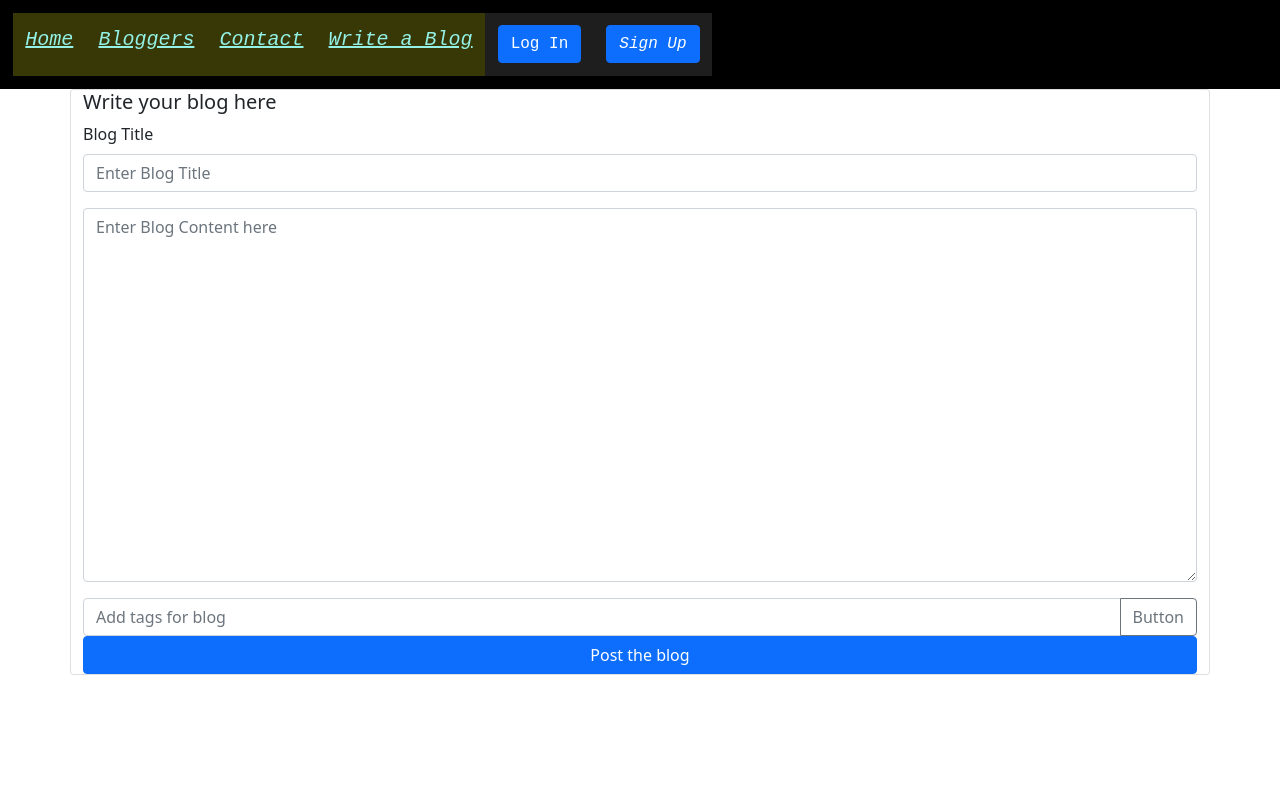
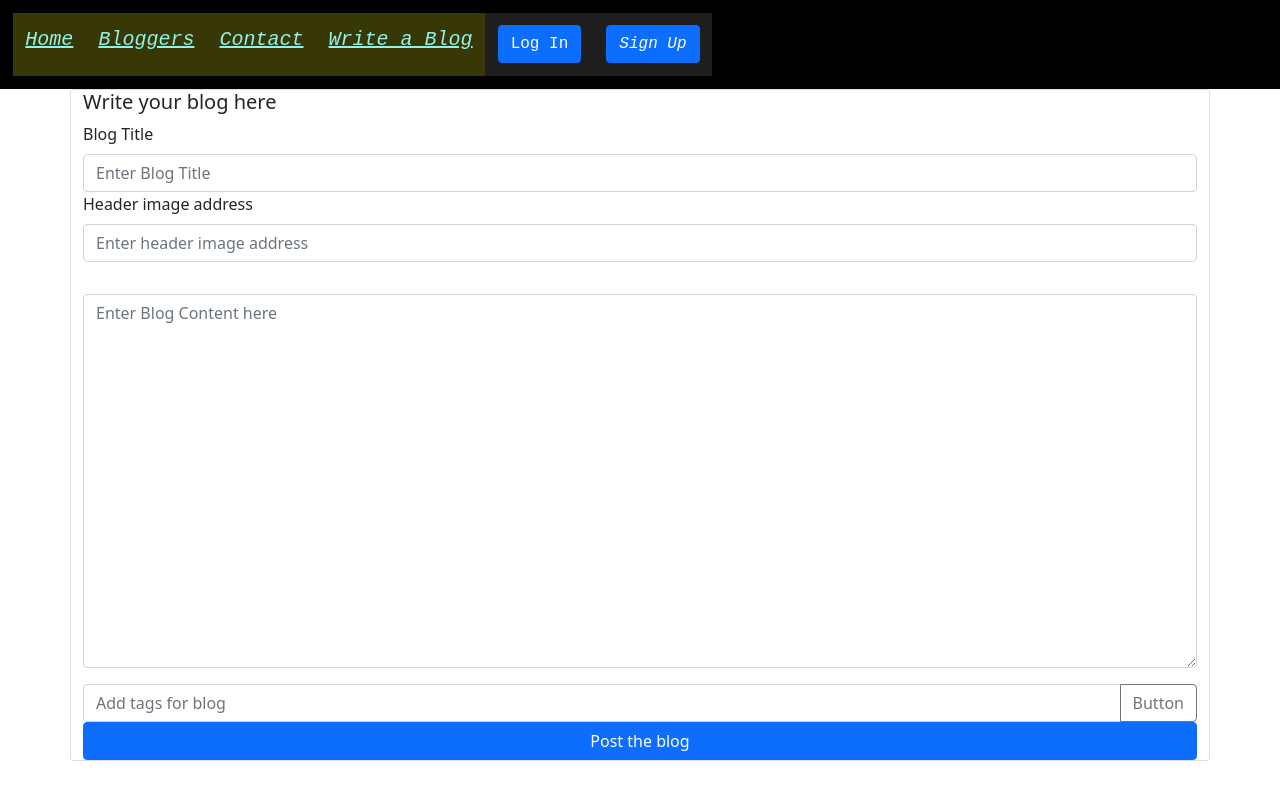
Before and after one commit to isayan58/blog-fe, a React (Create React App) app: page /write-a-blog in a window 1280 px wide. Built offline with nearby package versions, Linux system fonts and the light colour scheme.

Commit message:
Sent post request to Server via client

```diff
--- a/src/Blogpost/BlogWrite.tsx
+++ b/src/Blogpost/BlogWrite.tsx
@@ -6,13 +6,31 @@ const BlogWrite =() =>
 {
     const [author, setAuthor] = useState(4);
     const [blogtitle, setBlogTitle] = useState("");
+    const [image, setImage] = useState("");
     const [blogcontent, setBlogContent] = useState("");
     const [tag, setTag]=useState("");
-    const [tags, setTags]=useState([""]);
+    const [tags, setTags]=useState(["Blogs"]);
 
-    const handleClick =() => {
-        console.log(tags);
-    }
+    const handleClick = async() => {
+        try{
+            const apiResponse = await fetch("http://localhost:8000/postBlog",
+            {
+                method: "POST",
+                headers: { "Content-Type": "application/json" },
+                body: JSON.stringify({
+                  blogger_id: author,
+                  title: blogtitle,
+                  header_image: image,
+                  content: blogcontent,
+                  tags: tags,
+                  date_posted: Date.now()
+                }),
+            })
+        }
+        catch (err) {
+            console.log(err);
+        }
+    };
 
     return(
         <div>
@@ -30,6 +48,19 @@ const BlogWrite =() =>
         {
          <div className="error">{}</div>
         }
+        <Form.Group className="mb-3" controlId="formBasicEmail">
+        <Form.Label>Header image address</Form.Label>
+        <Form.Control
+          type="text"
+          placeholder="Enter header image address"
+          onClick={(e) => {
+            setImage(e.currentTarget.value);
+          }}
+        />
+        {
+         <div className="error">{}</div>
+        }
+      </Form.Group>
       </Form.Group>
       <Form.Group className="mb-3" controlId="formBasicEmail">
           <Form.Control
```
